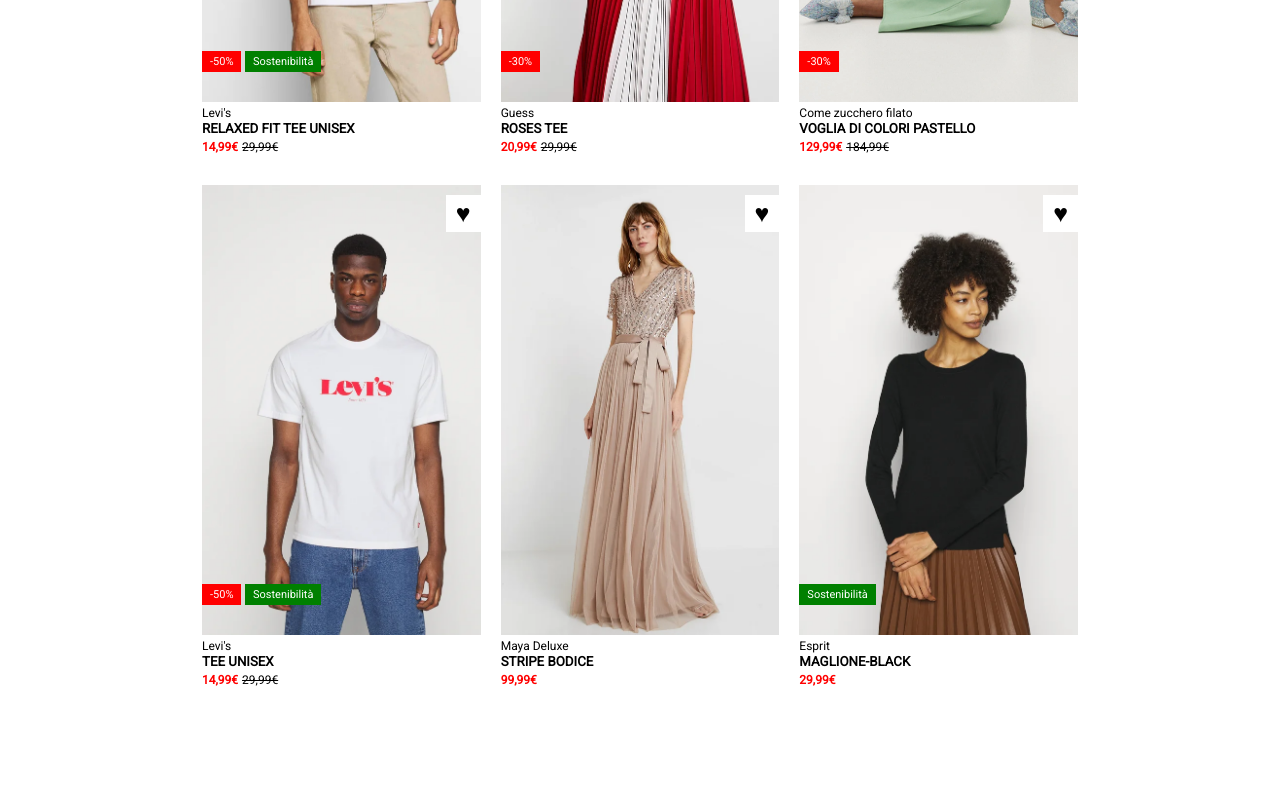
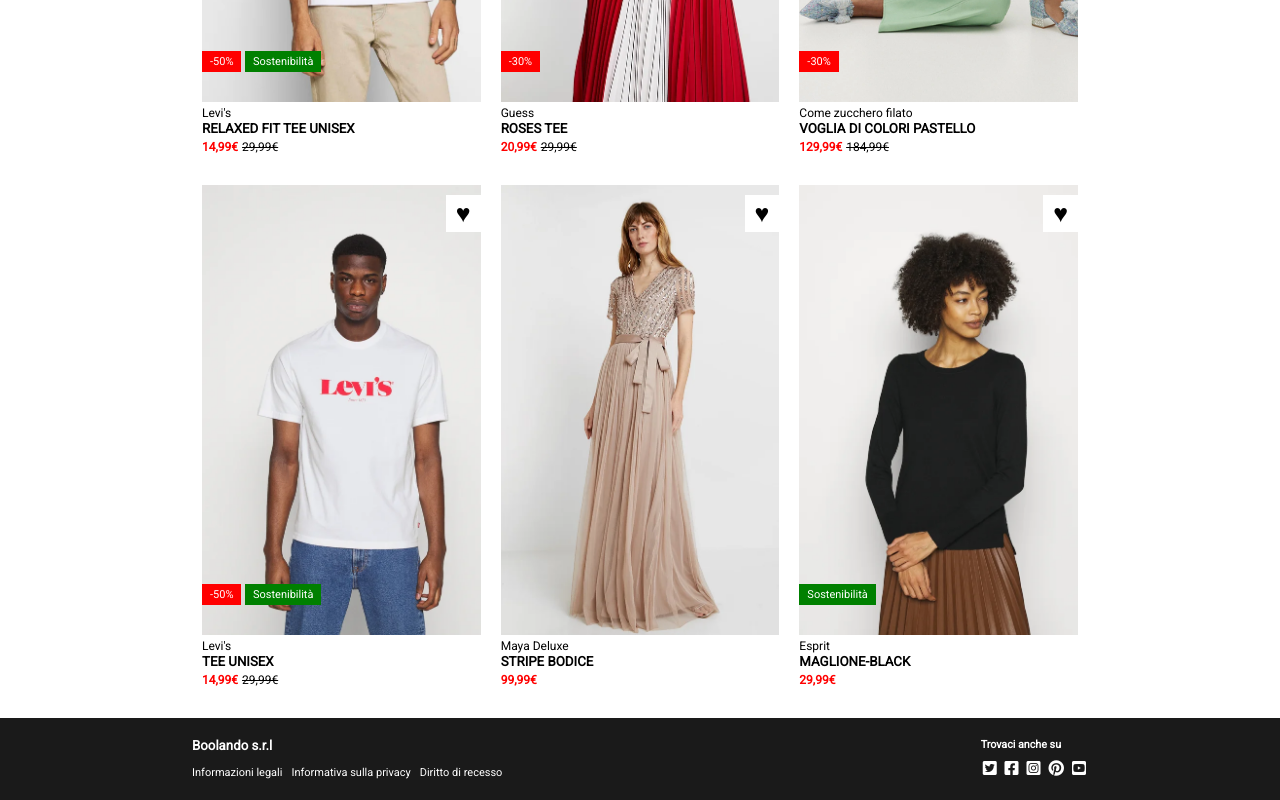
Before and after one commit to Francesca-23/html-css-boolando, a plain HTML site: page index.html in a window 1280 px wide. Shown: the part 453-1253 px from the top of the page. Before the commit the page ends 1171 px from the top, so only its background shows below. Drawn offline with Linux system fonts and the light colour scheme.

Commit message:
Creazione footer

```diff
--- a/assets/css/style.css
+++ b/assets/css/style.css
@@ -25,7 +25,7 @@ header{
     vertical-align: middle;
 }
 
-header ul > li{
+ul li{
     list-style-type: none;
     display: inline-block;
 }
@@ -71,6 +71,10 @@ header a{
     margin-top: 10px;
 }
 
+.heart:hover{
+    color: red;
+}
+
 .img-card .scount{
     position: absolute;
     bottom: 30px;
@@ -113,22 +117,78 @@ header a{
     background-image: url('../img/1.webp');
 }
 
+.img-card.background-1:hover{
+    background-image: url('../img/1b.webp');
+}
+
 .img-card.background-2{
     background-image: url('../img/2.webp');
+}
+
+.img-card.background-2:hover{
+    background-image: url('../img/2b.webp');
 }
 
 .img-card.background-3{
     background-image: url('../img/3.webp');
 }
 
+.img-card.background-3:hover{
+    background-image: url('../img/3b.webp');
+}
+
 .img-card.background-4{
     background-image: url('../img/4.webp');
+}
+
+.img-card.background-4:hover{
+    background-image: url('../img/4b.webp');
 }
 
 .img-card.background-5{
     background-image: url('../img/5.webp');
 }
 
+.img-card.background-5:hover{
+    background-image: url('../img/5b.webp');
+}
+
 .img-card.background-6{
     background-image: url('../img/6.webp');
 }
+
+.img-card.background-6:hover{
+    background-image: url('../img/6b.webp');
+}
+
+/* Footer */
+
+footer{
+  background-color: #1a1a1a;
+  padding: 20px 0;
+}
+
+.container-footer{
+    display: flex;
+    width: 70%;
+    justify-content: space-between;
+    margin: auto;
+}
+
+footer h5, h6, a, .fa-brands{
+    color: white;
+}
+
+footer a{
+    font-size: 11px;
+    text-decoration: none;
+    margin-right: 5px;
+}
+
+footer h5, h6{
+    margin-bottom: 8px;
+}
+
+footer .fa-brands{
+    padding: 0 2px;
+}
--- a/index.html
+++ b/index.html
@@ -16,7 +16,6 @@
     <!-- Header -->
 
     <header>
-
         <ul>
             <li>
                 <a href="#">Donna</a>
@@ -143,7 +142,36 @@
         </div>
     </main>
 
-    <footer></footer>
+    <!-- Footer -->
+
+    <footer>
+
+        <div class="container-footer">
+            <ul>
+                <h5>Boolando s.r.l</h5>
+                <li>
+                    <a href="#">Informazioni legali</a>
+                </li>
+                <li>
+                    <a href="#">Informativa sulla privacy</a>
+                </li>
+                <li>
+                    <a href="#">Diritto di recesso</a>
+                </li>
+            </ul>
+            <div>
+                <h6>Trovaci anche su</h6>
+                <span>
+                    <i class="fa-brands fa-square-twitter"></i>
+                    <i class="fa-brands fa-square-facebook"></i>
+                    <i class="fa-brands fa-square-instagram"></i>
+                    <i class="fa-brands fa-pinterest"></i>
+                    <i class="fa-brands fa-square-youtube"></i>
+                </span>
+            </div>
+        </div>
+
+    </footer>
 
 </body>
 </html>
```
